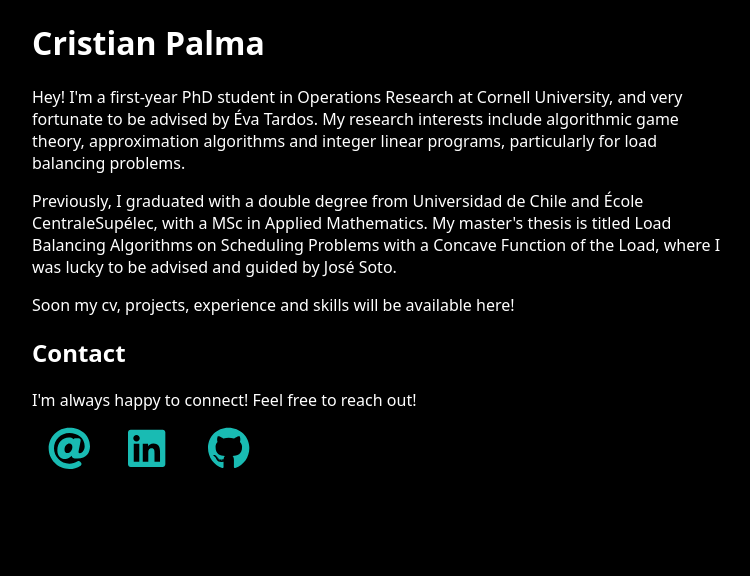
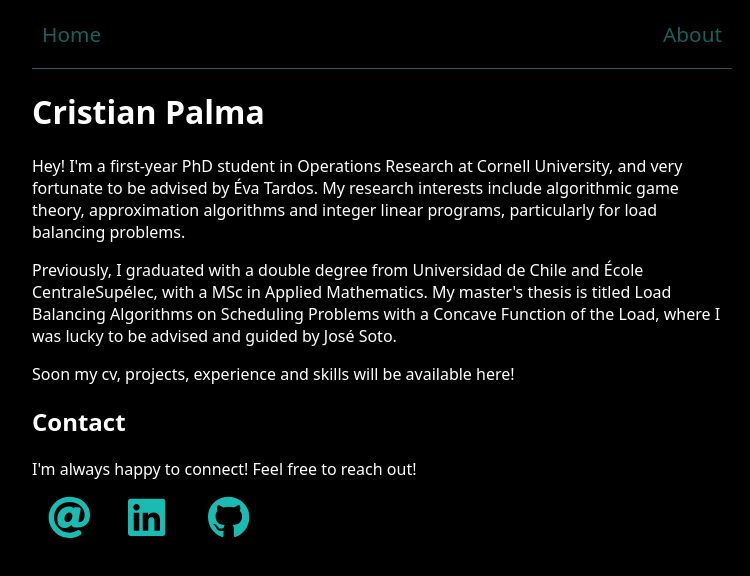
Before and after one commit to ElCrisLWH/ElCrisLWH.github.io, a plain HTML site: page index.html in a window 1280 px wide. Shown: the whole page, without its empty margins (258-1008 px from the left). Drawn offline with Linux system fonts and the light colour scheme.

Commit message:
nav and scrollbar

```diff
--- a/index.html
+++ b/index.html
@@ -9,6 +9,17 @@
 </head>
 
 <body>
+	<header>
+		<div class="nav-container">
+			<nav>
+				<a href="index.html" class="home">Home</a>
+			</nav>
+			<nav>
+				<a href="aboutme.html">About</a>
+			</nav>
+		</div>
+	</header>
+
 	<main>
 		<h1>Cristian Palma</h1>
 		<p>
--- a/style.css
+++ b/style.css
@@ -6,6 +6,7 @@
 }
 
 body {
+    overflow-y: scroll;
     max-width: 700px;
     color: white;
     background: black;
@@ -45,3 +46,38 @@ img {
     margin: 0 1rem;
     color: var(--icon-primary);
 }
+
+/* Header */
+
+header {
+    padding: 20px 0;
+    border-bottom: 1px solid var(--icon-secondary);
+}
+
+.nav-container {
+    display: flex;
+    justify-content: space-between;
+}
+
+nav a {
+    font-size: 1.3rem;
+    margin: 0 10px;
+    text-decoration: none;
+    color: var(--icon-secondary);
+    font-weight: 500;
+    transition: color 0.3s;
+}
+
+nav a:hover {
+    color: var(--icon-primary);
+}
+
+/* Scrollbar */
+
+body::-webkit-scrollbar {
+    width: 0.75rem;
+}
+
+body::-webkit-scrollbar-thumb {
+    background: var(--icon-primary);
+}
```
Also changed, not shown: aboutme.html (+11 -0 lines).
